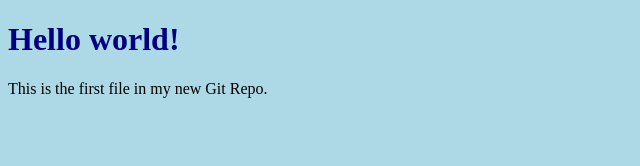
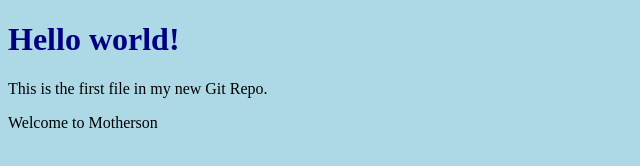
Before and after one commit to Shanthi2199/MyGitPractice, a plain HTML site: page index.html in a window 1280 px wide. Shown: the whole page, without its empty margins (0-640 px from the left). Drawn offline with Linux system fonts and the light colour scheme.

Commit message:
changes made in index.html>]

```diff
--- a/index.html
+++ b/index.html
@@ -8,6 +8,7 @@
 
 <h1>Hello world!</h1>
 <p>This is the first file in my new Git Repo.</p>
+<p>Welcome to Motherson</p>
 
 </body>
 </html>
```
